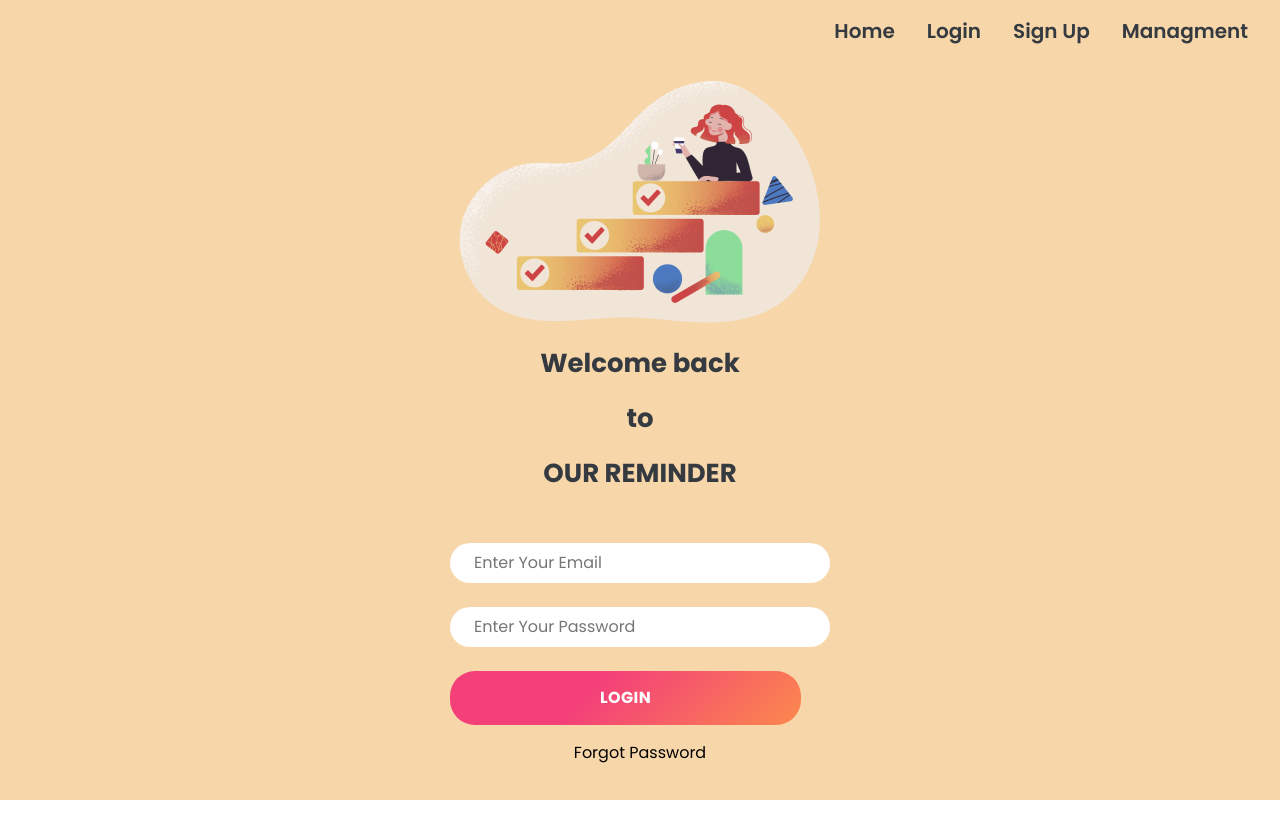
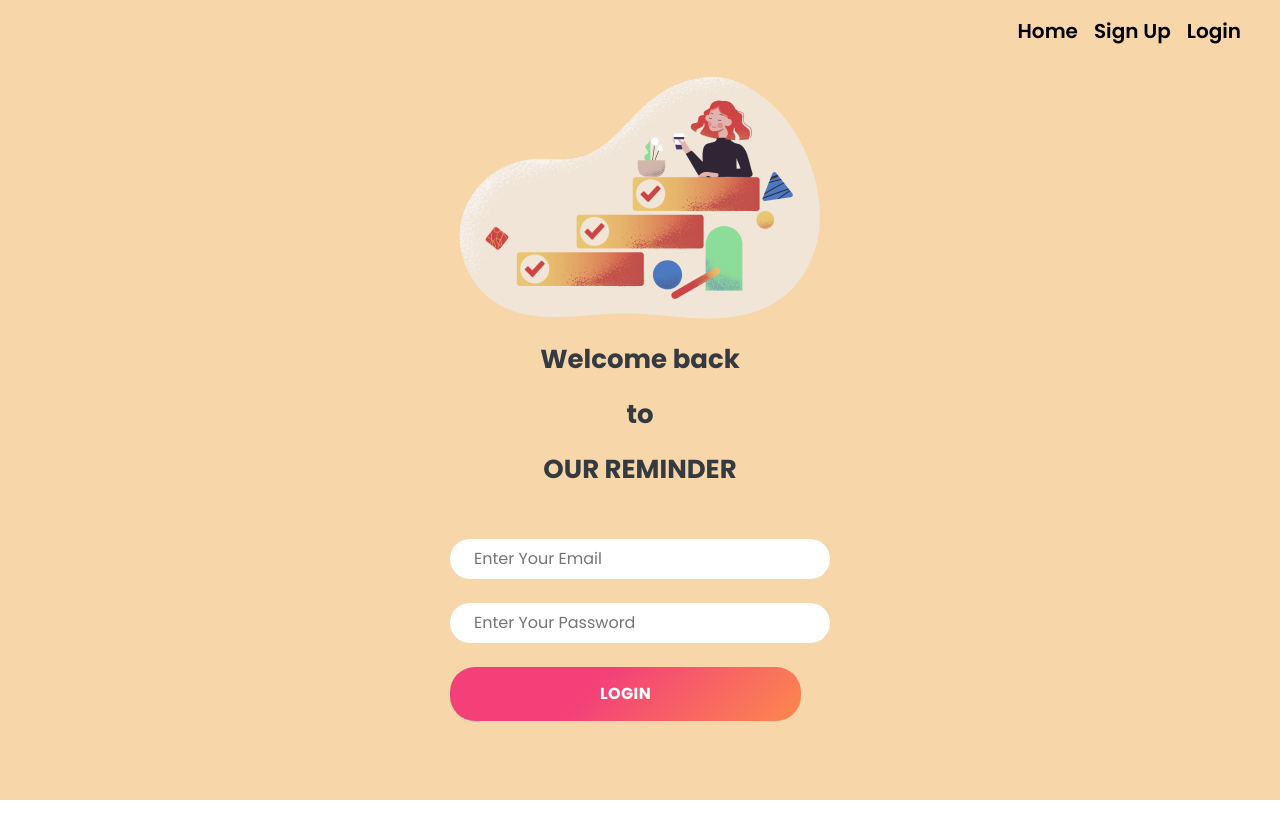
Before and after one commit to Mhtrobot/WebProgramming-finalPRG, a React (Create React App) app in the folder proj/: page /login in a window 1280 px wide. Shown: the top 838 px of the page. After the commit the page ends 800 px from the top, so only its background shows below. Built offline with nearby package versions, Linux system fonts and the light colour scheme.

Commit message:
final init

```diff
--- a/proj/src/Homepage.css
+++ b/proj/src/Homepage.css
@@ -20,56 +20,8 @@ p {
   font-weight: 600;
   font-size: 20px;
 }
-
-#navmenu ul {
-  list-style: none;
-  padding: 0;
-  margin: 0;
-  display: flex;
-
-  color: grey;
-}
-
-#navmenu ul li {
-  padding: 0 .5em .25em;
-  cursor: pointer;
-  position: relative;
-  overflow: hidden;
-  transition: .3s;
-}
-
-#navmenu ul li:hover {
-  color: #fff;
-}
-
-#navmenu ul li:before {
-  content: "";
-  position: absolute;
-  inset: calc(100% - 3px) 0 0 0;
-  /* 3px = the thickness */
-  background: #ce4f20;
-  /* the color */
-  scale: 0 1;
-  transition: .3s, translate 0s .3s;
-}
-
-#navmenu ul:hover li:before {
-  scale: 1;
-}
-
-#navmenu ul li:hover:before {
-  translate: 0;
-  transition: .3s;
-}
-
-#navmenu ul:hover li:has(~ li:hover):before {
-  translate: 100% 0;
-  transition: .2s .2s, scale 0s .4s;
-}
-
-#navmenu ul:hover li:hover~li:before {
-  translate: -100% 0;
-  transition: .2s .2s, scale 0s .4s;
+#navmenu a:hover {
+  border-bottom: 3px solid orange;
 }
 
 .text p {
--- a/proj/src/Homepage.jsx
+++ b/proj/src/Homepage.jsx
@@ -5,6 +5,7 @@ import one from "./image/_2f892213-1ca6-4b95-bff1-1ac56eb41be4.png"
 import two from "./image/_c968b9c4-3bd9-4b64-9827-dd4d4a1d53c6.png"
 import tree from "./image/12 (Community).png"
 import forr from "./image/To-do List Template _ The Conference Room (Community).png"
+import { Navbar, Nav, Container, NavDropdown } from 'react-bootstrap';
 
 function Homepage() {
     const navigate = useNavigate();
@@ -53,25 +54,19 @@ function Homepage() {
                             <span>Planning</span>
                         </div>
                         <div className="nvbr">
-                            <nav className="navbar navbar-expand-lg mt-4 me-lg-4 me-2 ">
-                                <button type="button" className="navbar-toggler bg-white bg-light"
-                                        data-bs-toggle="collapse" data-bs-target="#navmenu">
-                                    <span className="navbar-toggler-icon "></span>
-                                </button>
-                                <div className="collapse navbar-collapse" id="navmenu">
-                                    <ul className="navbar-nav ms-auto">
-                                        <li className="nav-item">
-                                            <Link to={"/"} className='nav-link'>Home</Link>
-                                        </li>
-                                        <li className="nav-item">
-                                            <Link to={"/login"} className='nav-link'>Login</Link>
-                                        </li>
-                                        <li className="nav-item">
-                                            <Link to={"/signup"} className='nav-link'>Sign Up</Link>
-                                        </li>
-                                    </ul>
-                                </div>
-                            </nav>
+                        <Navbar  expand="lg">
+        <Container>
+          <Navbar.Toggle aria-controls="basic-navbar-nav" />
+          <Navbar.Collapse id="basic-navbar-nav">
+            <Nav className="me-auto" id='navmenu'>
+              <Nav.Link as={Link} to="/" className='navlink' >Home</Nav.Link>
+              <Nav.Link as={Link} to="/signup"  className='navlink'>Sign Up</Nav.Link>
+              <Nav.Link   as={Link} to="/login"  className='navlink'>Login</Nav.Link>
+
+            </Nav>
+          </Navbar.Collapse>
+        </Container>
+      </Navbar>
                         </div>
                     </div>
 
--- a/proj/src/Login.jsx
+++ b/proj/src/Login.jsx
@@ -4,6 +4,7 @@ import todolist from "./image/Done.png"
 import "./signup.css"
 import React, {useState} from 'react';
 import Userpage from './Userpage';
+import { Navbar, Nav, Container, NavDropdown } from 'react-bootstrap';
 
 const Login = () => {
     let [input1, setInput1] = useState("")
@@ -58,31 +59,21 @@ const Login = () => {
 
     return (
         <>
-            <div className='kamran'>
+            <div className='org'>
                 <div className="nvbr nvsign">
-                    <nav className="navbar navbar-expand-lg  me-lg-4 me-2  ">
-                        <button type="button" className="navbar-toggler bg-white bg-light" data-bs-toggle="collapse"
-                                data-bs-target="#navmenu">
-                            <span className="navbar-toggler-icon "></span>
-                        </button>
-                        <div className="collapse navbar-collapse" id="navmenu">
-                            <ul className="navbar-nav ms-auto">
-                                <li className="nav-item ">
-                                    <Link to={"/"} className='nav-link text-dark'>Home</Link>
-                                </li>
+                <Navbar  expand="lg ">
+        <Container>
+          <Navbar.Toggle aria-controls="basic-navbar-nav" />
+          <Navbar.Collapse id="basic-navbar-nav">
+            <Nav className="me-auto" id='navmenu'>
+              <Nav.Link as={Link} to="/" className='navlink'style={{color:"black"}} >Home</Nav.Link>
+              <Nav.Link as={Link} to="/signup"  className='navlink' style={{color:"black"}}>Sign Up</Nav.Link>
+              <Nav.Link   as={Link} to="/login"  className='navlink' style={{color:"black"}}>Login</Nav.Link>
 
-                                <li className="nav-item">
-                                    <Link to={"/login"} className='nav-link text-dark'>Login</Link>
-                                </li>
-                                <li className="nav-item">
-                                    <Link to={"/signup"} className='nav-link text-dark'>Sign Up</Link>
-                                </li>
-                                <li className="nav-item">
-                                    <Link to={"/managment"} className='nav-link text-dark'>Managment</Link>
-                                </li>
-                            </ul>
-                        </div>
-                    </nav>
+            </Nav>
+          </Navbar.Collapse>
+        </Container>
+      </Navbar>
                 </div>
 
                 <div className="box-img container-fluid ">
@@ -105,10 +96,9 @@ const Login = () => {
                                onChange={(e) => setInput2(e.target.value)}
                                className=' pt-2 pb-2 pr-4 pl-4'/>
                         <p id='demo'></p>
-                        <button type='submit' className='mt-4 button-75  '><span class="text">Login  </span></button>
+                        <button type='submit' className='mt-4 button-75  ' id='s22'>  <span class="text">Login  </span></button>
                     </form>
                 </div>
-                <div className='forgot mt-3'><a href=""> <span>Forgot Password</span></a></div>
             </div>
         </>
     )
--- a/proj/src/Signup.jsx
+++ b/proj/src/Signup.jsx
@@ -3,6 +3,7 @@ import {Link,useNavigate} from 'react-router-dom';
 import todolist from "./image/Done.png"
 import "./signup.css"
 import React, {useState} from 'react';
+import { Navbar, Nav, Container, NavDropdown } from 'react-bootstrap';
 
 const Signup = () => {
     let [input1, setInput1] = useState("")
@@ -52,31 +53,21 @@ const Signup = () => {
 
     return (
         <>
-            <div className='kamran'>
+            <div className='org'>
                 <div className="nvbr nvsign">
-                    <nav className="navbar navbar-expand-lg  me-lg-4 me-2  ">
-                        <button type="button" className="navbar-toggler bg-white bg-light" data-bs-toggle="collapse"
-                                data-bs-target="#navmenu">
-                            <span className="navbar-toggler-icon "></span>
-                        </button>
-                        <div className="collapse navbar-collapse" id="navmenu">
-                            <ul className="navbar-nav ms-auto">
-                                <li className="nav-item ">
-                                    <Link to={"/"} className='nav-link text-dark'>Home</Link>
-                                </li>
+                <Navbar  expand="lg">
+        <Container>
+          <Navbar.Toggle aria-controls="basic-navbar-nav" />
+          <Navbar.Collapse id="basic-navbar-nav">
+            <Nav className="me-auto" id='navmenu'>
+              <Nav.Link as={Link} to="/" className='navlink' style={{color:"black"}} >Home</Nav.Link>
+              <Nav.Link as={Link} to="/signup"  className='navlink' style={{color:"black"}}>Sign Up</Nav.Link>
+              <Nav.Link   as={Link} to="/login"  className='navlink' style={{color:"black"}}>Login</Nav.Link>
 
-                                <li className="nav-item">
-                                    <Link to={"/login"} className='nav-link text-dark'>Login</Link>
-                                </li>
-                                <li className="nav-item">
-                                    <Link to={"/signup"} className='nav-link text-dark'>Sign Up</Link>
-                                </li>
-                                <li className="nav-item">
-                                    <Link to={"/managment"} className='nav-link text-dark'>Managment</Link>
-                                </li>
-                            </ul>
-                        </div>
-                    </nav>
+            </Nav>
+          </Navbar.Collapse>
+        </Container>
+      </Navbar>
                 </div>
 
                 <div className="box-img container-fluid ">
--- a/proj/src/Userpage.css
+++ b/proj/src/Userpage.css
@@ -26,6 +26,7 @@
     flex-direction: column;
     margin-top: 80px;
 }
+
 #todolist{
     border: none;
     outline: none;
@@ -33,10 +34,11 @@
     border-bottom-left-radius:10px ;
     width: 500px;
     padding: 16px 20px 16px 20px;
-    box-shadow: 0 4px 8px rgba(0, 0, 0, 0.2); /* ��?� �� ����?� 20 ���� */
+    box-shadow: 0 4px 8px rgba(0, 0, 0, 0.3); /* ��?� �� ����?� 20 ���� */
 
 }
-.boxform button{
+
+#save{
     background: linear-gradient(#CC00FF, #5756FF,#07FDFD);
     color: white;
     padding: 16px 16px 16px 16px;
@@ -73,6 +75,7 @@
 .icon{
     display: flex;
     justify-content: end;
+
 }
 
 .olaviat{
@@ -86,3 +89,16 @@
 #s33{
     text-align: center;
 }
+#Priority{
+border-radius: 7px;
+    border-top-left-radius: 10px;
+border-bottom-left-radius: 10px;
+background-color: rgb(255, 184, 0);
+color: white;
+padding: 16px 16px 16px 16px;
+border: none;
+outline: none;
+}
+button{
+    cursor: pointer;
+}
--- a/proj/src/signup.css
+++ b/proj/src/signup.css
@@ -1,10 +1,10 @@
 *{
     margin: 0;
 }
-.kamran{
+.org{
     background-color: rgb(247, 214, 169);
     height: 800px;
-    margin-bottom: 50px;
+
 
 }
 .imag{
```
Also changed, not shown: proj/src/Userpage.jsx (+20 -21 lines), 1 other file (tests, documents, lock files or other folders).
